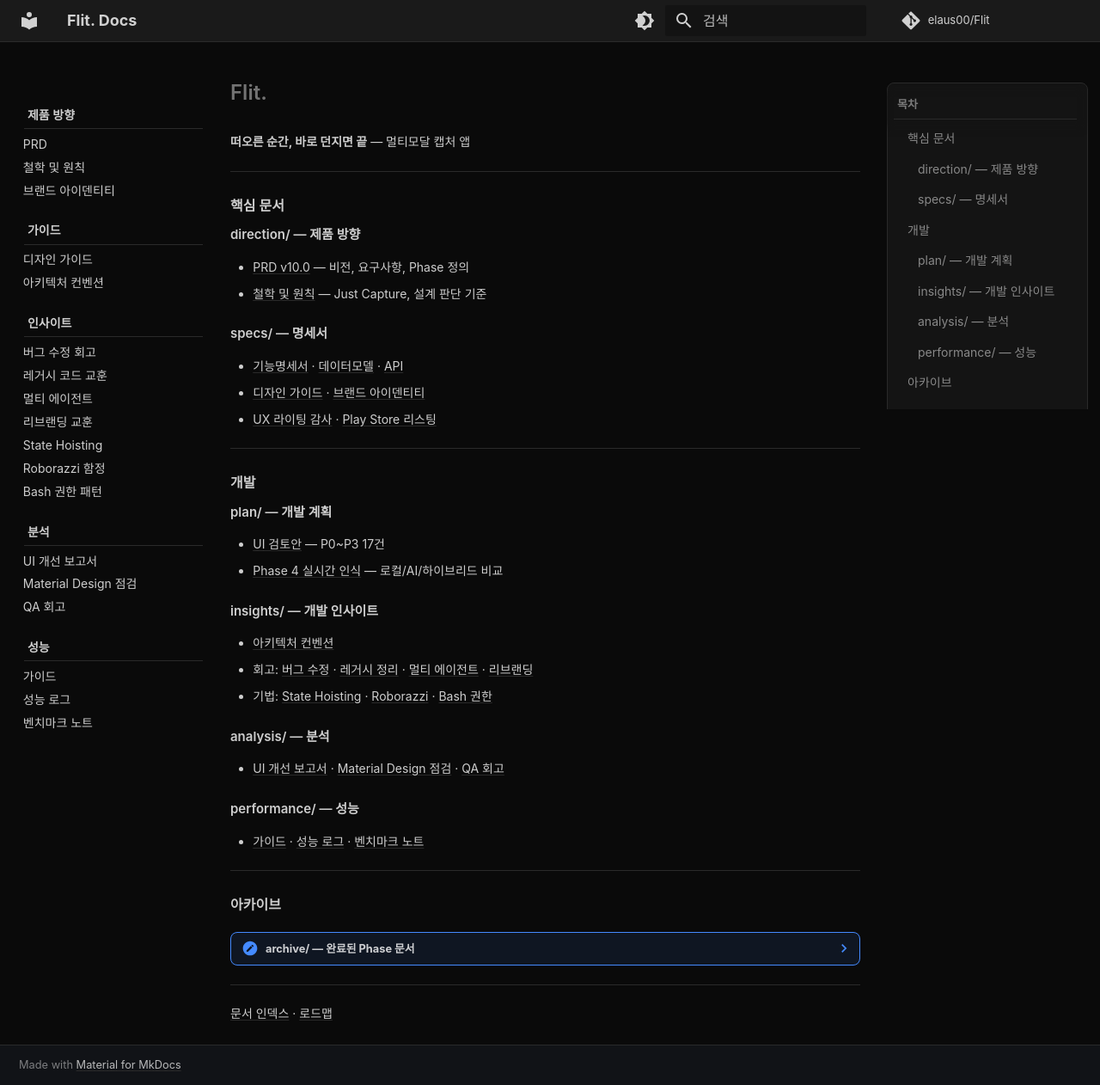
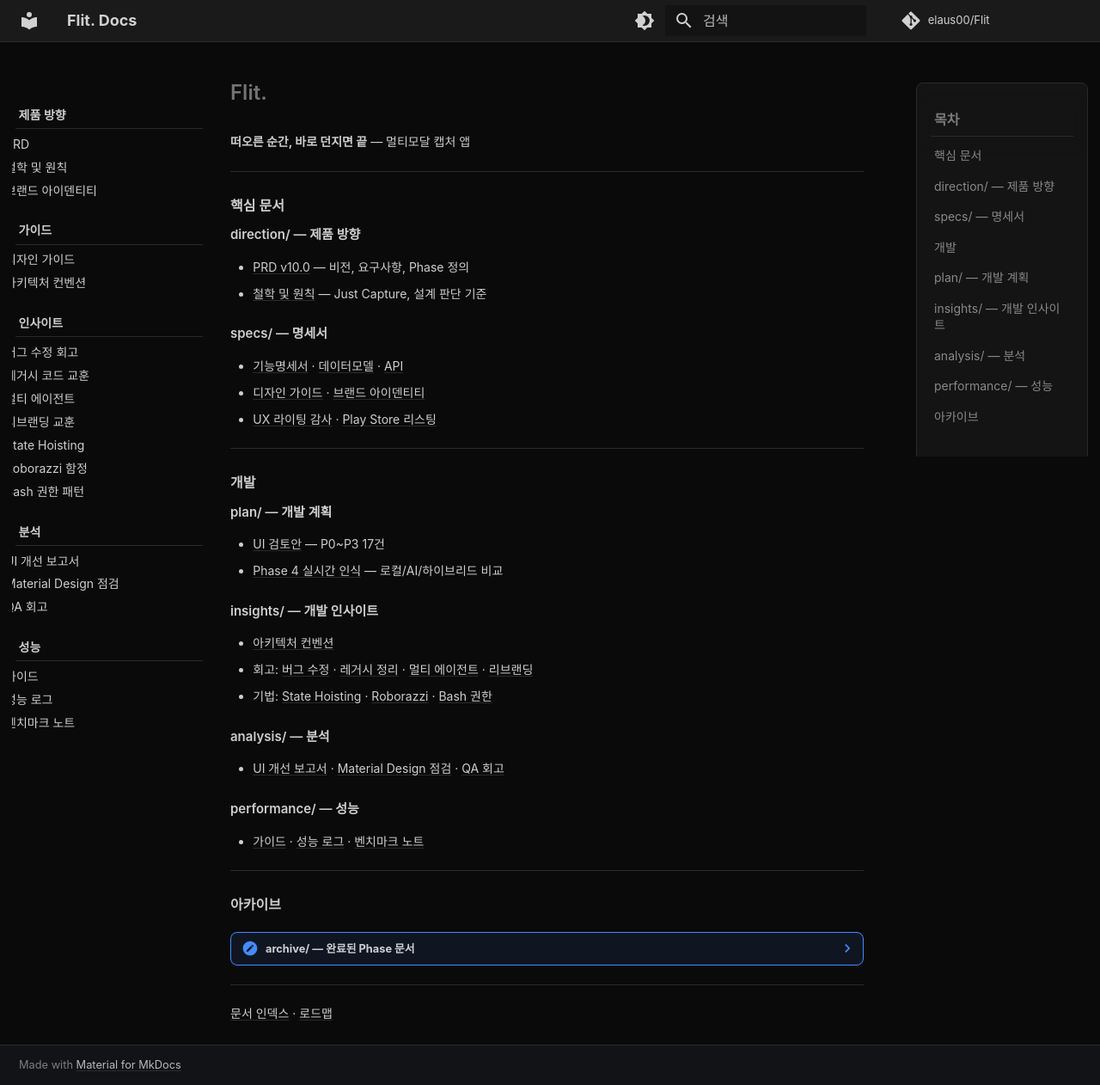
Before and after one commit to elaus00/KAIROS_mobile, an MkDocs documentation site: the page built from docs/index.md, in a window 1280 px wide. Shown: the whole page at 86% size. Built offline with MkDocs 1.6.1 and Material for MkDocs 9.7.7, drawn with Linux system fonts in a browser that asks for light colours; comment, search, counter and statistics services are not loaded.

Commit message:
docs: reduce secondary sidebar footprint and harden nav overflow handling

```diff
--- a/docs/stylesheets/flit.css
+++ b/docs/stylesheets/flit.css
@@ -129,6 +129,10 @@
   overflow-x: hidden;
 }
 
+.md-sidebar .md-sidebar__scrollwrap {
+  overflow-x: hidden !important;
+}
+
 /* 섹션 레이블 */
 .md-nav--primary > .md-nav__list > .md-nav__item--nested > .md-nav__link {
   font-family: var(--flit-font);
@@ -160,15 +164,20 @@
   color: var(--flit-text);
 }
 
-/* 1단 들여쓰기 복원 */
+/* 리스트 좌측 패딩 제거 */
 .md-nav--primary .md-nav__list {
-  padding-left: 0.52rem !important;
+  padding-left: 0 !important;
   margin-left: 0 !important;
 }
 
 .md-nav--primary .md-nav--nested {
   margin-left: 0 !important;
-  padding-left: 0.2rem !important;
+  padding-left: 0 !important;
+}
+
+.md-nav--secondary .md-nav__list {
+  padding-left: 0 !important;
+  margin-left: 0 !important;
 }
 
 .md-nav--primary .md-nav__item {
@@ -180,6 +189,10 @@
   max-width: 100%;
   overflow-wrap: anywhere;
   white-space: normal;
+}
+
+.md-nav__title {
+  font-size: 16px !important;
 }
 
 /* --- 오른쪽 사이드바: TOC ------------------------------------------------- */
@@ -197,14 +210,14 @@
 .md-sidebar--secondary .md-nav--secondary {
   background: var(--flit-sidebar-bg);
   border-radius: 8px;
-  padding: 0.8rem 0.6rem 0.8rem 0.35rem;
+  padding: 1.6rem 0.8rem;
   border: 1px solid var(--flit-border);
   margin-left: auto;
 }
 
 .md-sidebar--secondary .md-nav--secondary > .md-nav__title {
   font-family: var(--flit-font);
-  font-size: 13px !important;
+  font-size: 16px !important;
   font-weight: 600;
   letter-spacing: 0;
   text-transform: none;
@@ -260,10 +273,13 @@
     right: 0.5rem !important;
     left: auto !important;
     margin: 0 !important;
+    width: 10.4rem !important;
+    max-width: 10.4rem !important;
   }
 
   [dir="ltr"] .md-main__inner > .md-sidebar--secondary {
     margin-left: auto !important;
+    flex: 0 0 10.4rem !important;
   }
 
   /* 본문도 함께 좁혀지지 않도록 양측 마진 축소 */
@@ -272,7 +288,7 @@
   }
 
   [dir="ltr"] .md-sidebar--secondary:not([hidden]) ~ .md-content > .md-content__inner {
-    margin-right: 0.55rem !important;
+    margin-right: 0.35rem !important;
   }
 }
 
```
